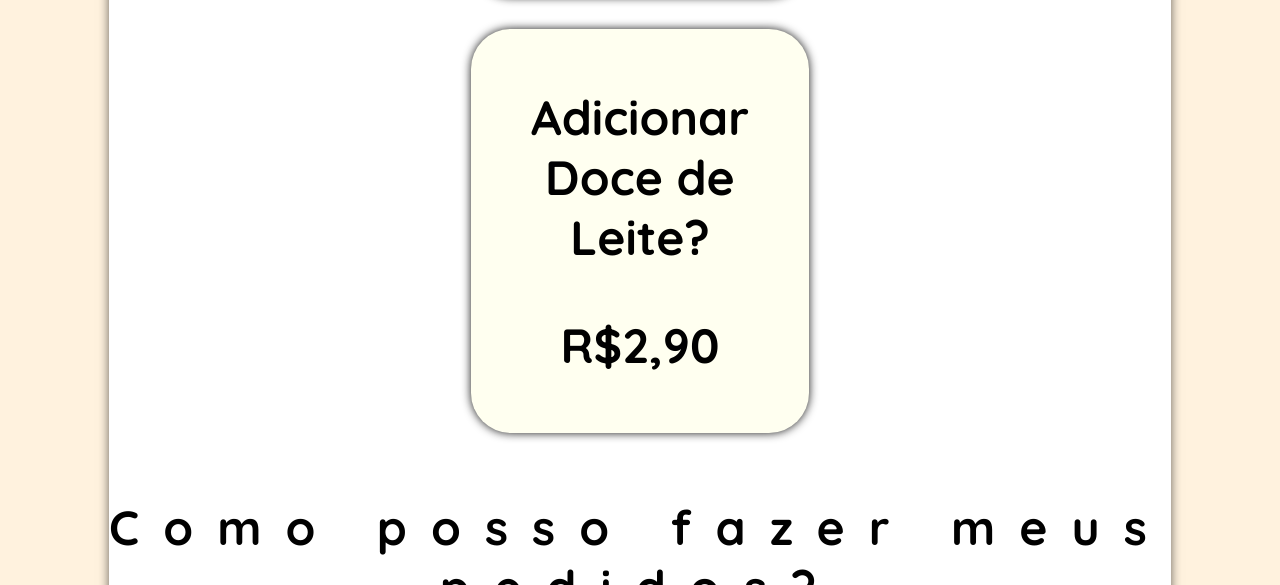
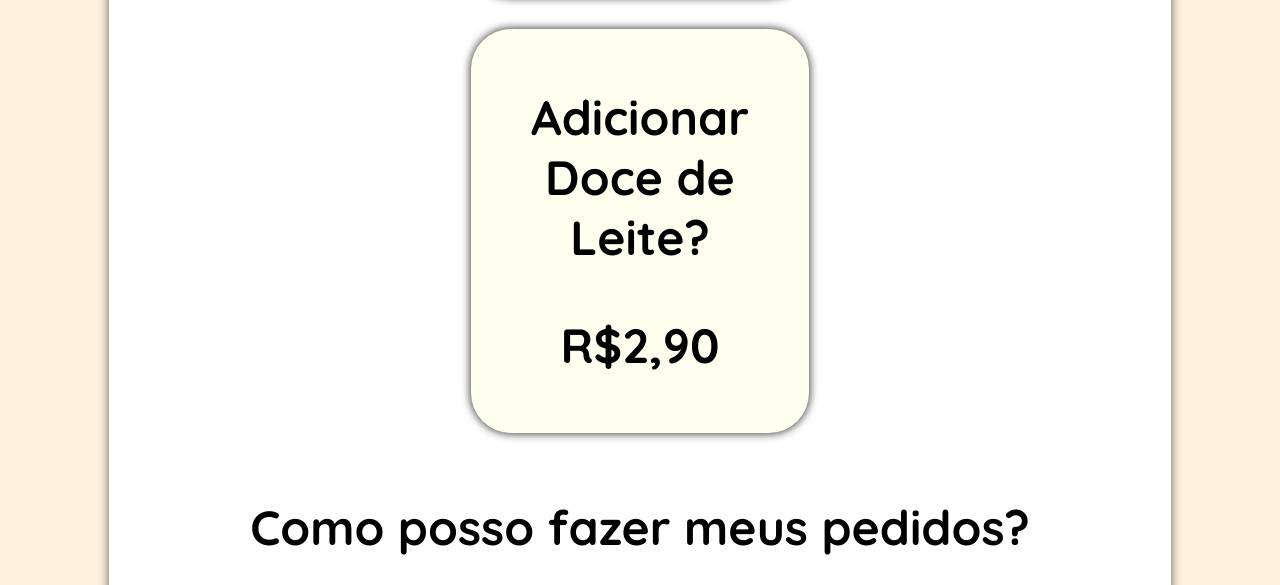
Before and after one commit to GabrielCapila/Churritos.bh, a plain HTML site: page index.html in a window 1280 px wide. Shown: the part 2156-2741 px from the top of the page. Drawn offline with Linux system fonts and the light colour scheme.

Commit message:
remove espacamento letras

```diff
--- a/index.html
+++ b/index.html
@@ -87,7 +87,6 @@
         margin-top: 2rem;
         text-align: center;
         font-family: "Quicksand", sans-serif;
-        letter-spacing: 1.5rem;
         font-size: 1.5rem;
       }
       .div-preparing {
```
